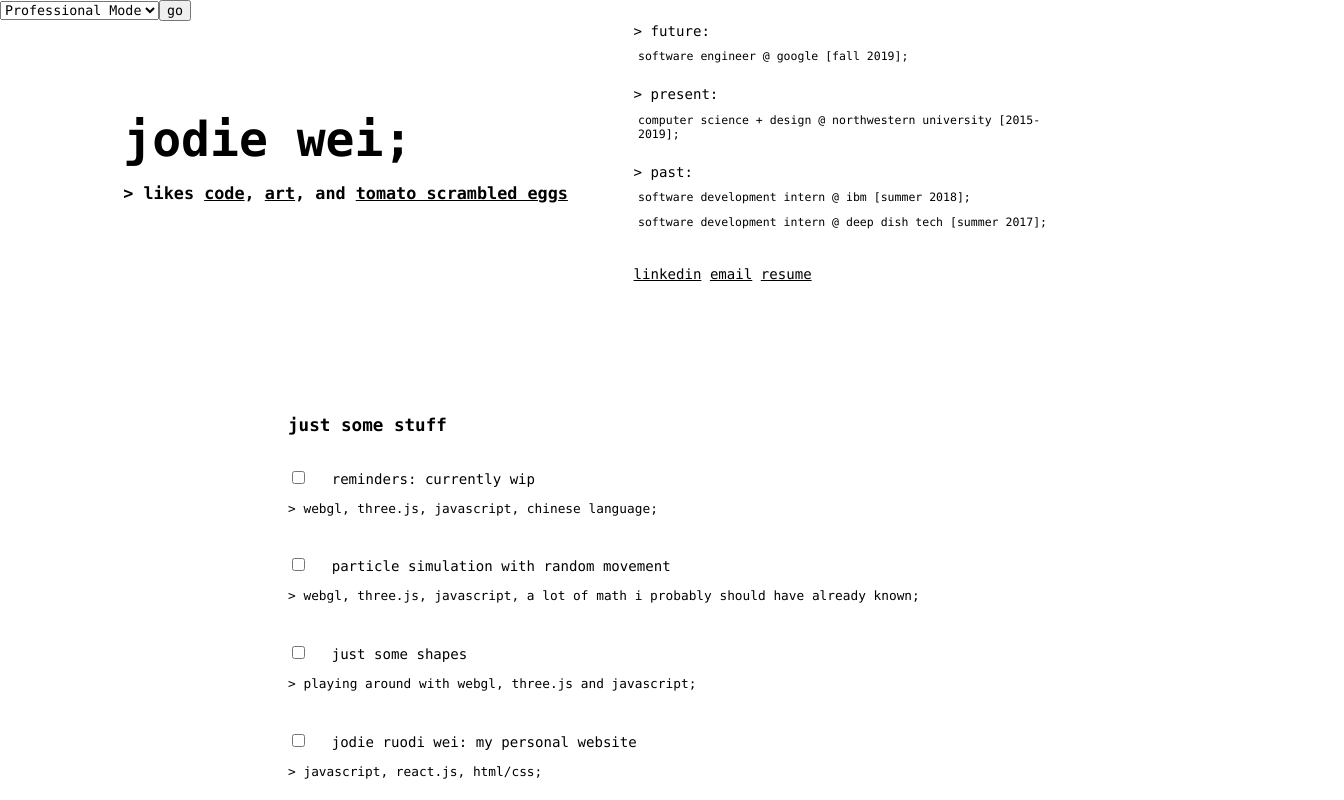
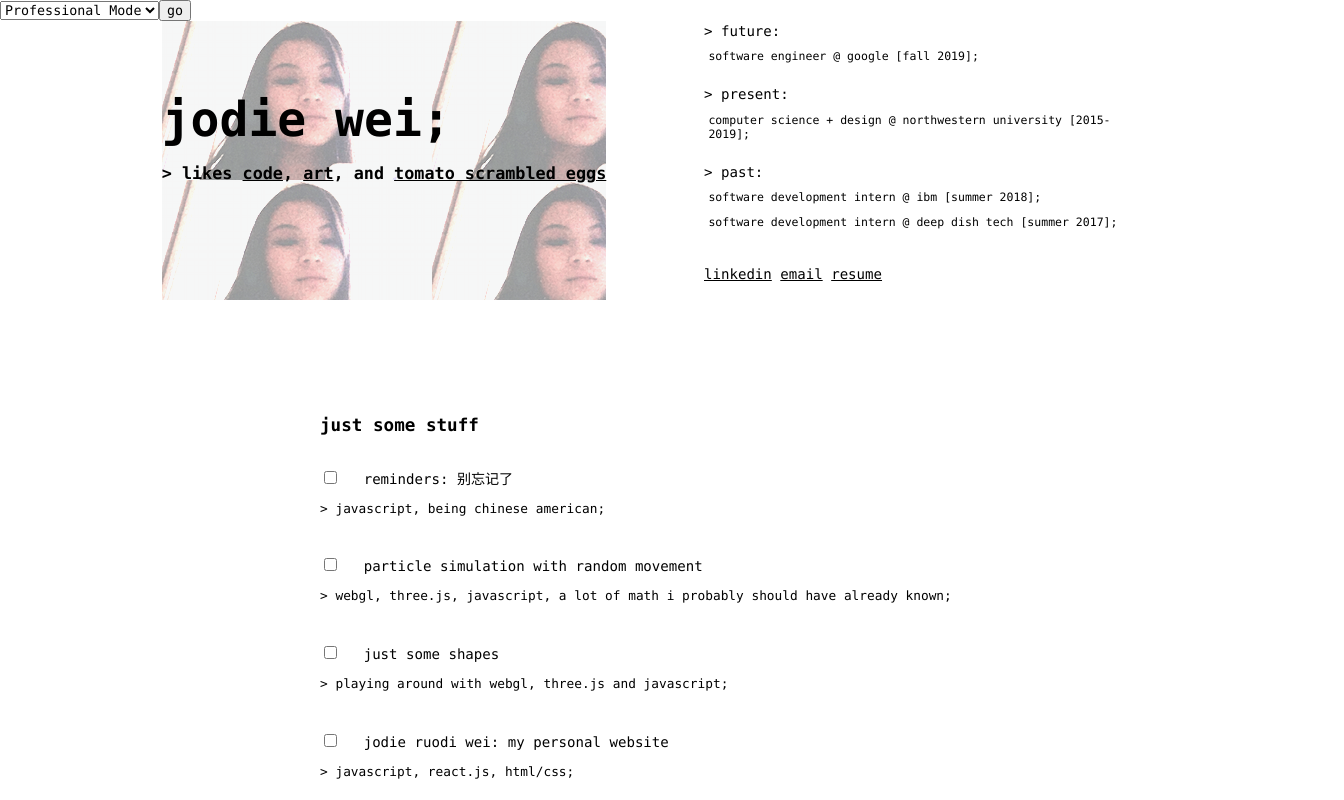
Before and after one commit to jrw192/me, a React (Create React App) app: page / in a window 1280 px wide. Shown: the top 800 px of the page, 1344 px wide, since content can reach past the window. Built offline with nearby package versions, Linux system fonts and the light colour scheme.

Commit message:
alert doesn't reload, iffy about that photo tho

```diff
--- a/src/components/Regular.css
+++ b/src/components/Regular.css
@@ -12,7 +12,7 @@ a {
 
 .mainDiv {
 	height: 100%;
-	width: 90%;
+	width: 100%;
 	position: absolute;
 	top: 0;
 	left: 0;
--- a/src/components/Regular.js
+++ b/src/components/Regular.js
@@ -3,22 +3,31 @@ import './Regular.css';
 import Projects from './Projects.js';
 import StyleOptions from './StyleOptions';
 import Resume from '../static/data/resume.png'
-
+import Mario from '../static/data/mario.png'
 
 
 export default class Regular extends React.Component {
+	alert = (e) => {
+		alert("jodiewei2019 [at] u [dot] northwestern [dot] edu");
+		e.preventDefault();
+		return false;
+	}
+
 	render() {
 	    return (
 	    	<div className="mainDiv" style={{background: this.props.bgColor, color: this.props.fontColor}}>
 				<div id="title">
-					<div id="title_content">
+					<div id="title_content"
+						style={{backgroundImage: `url(${Mario})`}}>
+						<br/>
 						<br id="item" />
-						<h1 id="name" style={{color: this.props.nameColor}} onMouseOver={this.props.hoverFunc}>jodie wei;</h1>
+						<h1 id="name"
+							style={{color: this.props.nameColor}} onMouseOver={this.props.hoverFunc}>jodie wei;</h1>
 						<h3 id="tagline">> likes <a href="https://github.com/jrw192" target="_blank">code</a>,&nbsp;
 											<a href="https://www.instagram.com/f.ishbrains/" target="_blank">art</a>,
 											and&nbsp;
 											<a href="https://www.google.com/search?tbm=isch&source=hp&biw=1440&bih=789&ei=fXhXXPurA5m9jgTU-YqICw&q=%E8%A5%BF%E7%BA%A2%E6%9F%BF%E7%82%92%E9%B8%A1%E8%9B%8B&oq=%E8%A5%BF%E7%BA%A2%E6%9F%BF%E7%82%92%E9%B8%A1%E8%9B%8B&gs_l=img.3..0j0i24l9.6525.14318..15812...19.0..1.70.1134.20......3....1..gws-wiz-img.....0..0i5i30j0i8i30j0i10i24.PYYmcd72dUY"
-											target="_blank">tomato scrambled eggs</a><br/><br/><br/><br/><br/></h3>
+											target="_blank">tomato scrambled eggs</a><br/><br/><br/><br/><br/><br/></h3>
 					</div>
 				</div>
 
@@ -32,7 +41,7 @@ export default class Regular extends React.Component {
 						<p className="item">software development intern @ deep dish tech [summer 2017];<br/><br/></p>
 						<p className="header">
 							<a href="https://www.linkedin.com/in/jodie-wei-762522a1/"target="_blank">linkedin</a>&nbsp;
-							<a href="" onClick={() => alert("jodiewei2019 [at] u [dot] northwestern [dot] edu")}>email</a>&nbsp;
+							<a href="" onClick={this.alert}>email</a>&nbsp;
 							<a href={Resume} target="_blank">resume</a></p>
 				</div>
 
--- a/src/static/data/myProjects.json
+++ b/src/static/data/myProjects.json
@@ -2,10 +2,10 @@
 	"projects": [
 		{
 			"id": 3,
-			"title": "reminders: currently wip",
-			"info": "webgl, three.js, javascript, chinese language",
-			"writeup": "TOP SECRET!!!!!!!!!!!",
-			"url": "",
+			"title": "reminders: 别忘记了",
+			"info": "javascript, being chinese american",
+			"writeup": "inspired by a subtle asian traits post about things asian parents say or do instead of saying \"i love you.\".",
+			"url": "https://jrw192.github.io/reminders/",
 			"image": "reminders.gif"
 		},
 		{
```
Also changed, not shown: src/static/data/mario.png (added), src/static/itsame_mario.jpeg (added).
